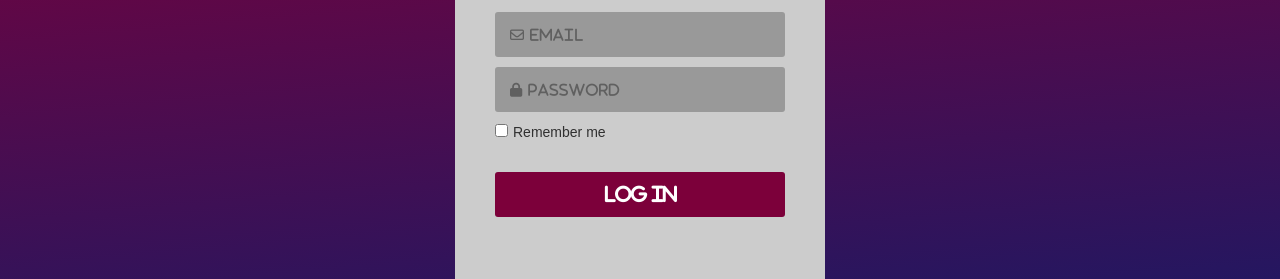
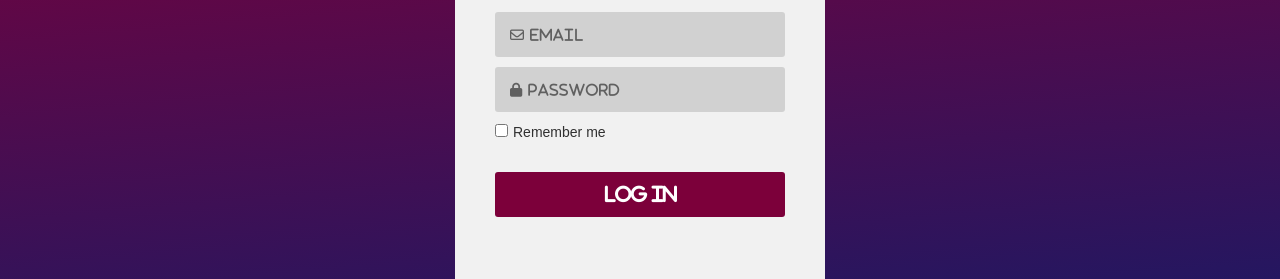
Before and after one commit to jatinmourya/Login-form, a plain HTML site: page index.html in a window 1280 px wide. Shown: the part 198-477 px from the top of the page. Drawn offline with nearby package versions, Linux system fonts and the light colour scheme.

Commit message:
Update style.css

```diff
--- a/style.css
+++ b/style.css
@@ -28,7 +28,7 @@ body {
 
 body .box {
   border-radius: 3px;
-  background-color: #cccccc;
+  background-color: #f1f1f1;
   padding: 30px 40px;
   height: 600px;
   width: 370px;
@@ -104,7 +104,7 @@ body .box {
   width: 100%;
   border: none;
   outline: none;
-  background-color: #999999;
+  background-color: #d1d1d1;
 }
 
 .inputsection input[type="text"]::-webkit-input-placeholder,
```
